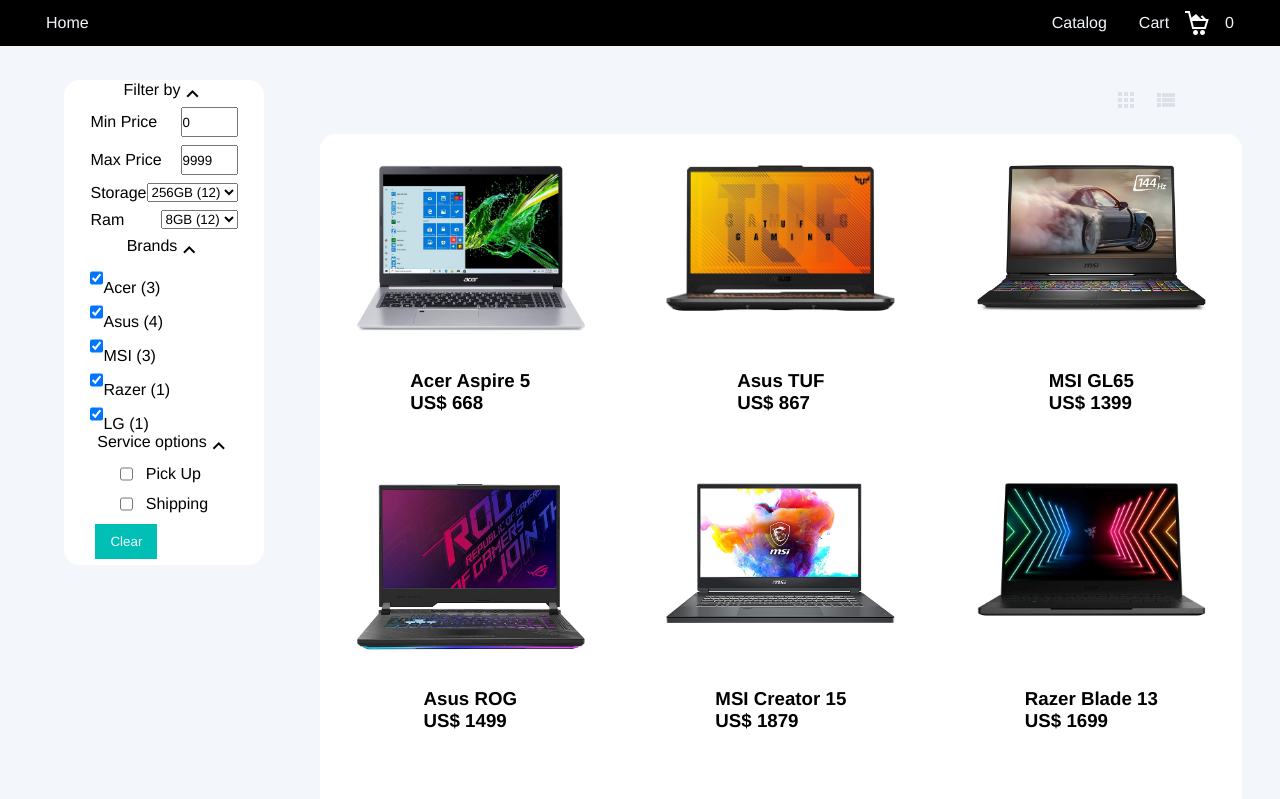
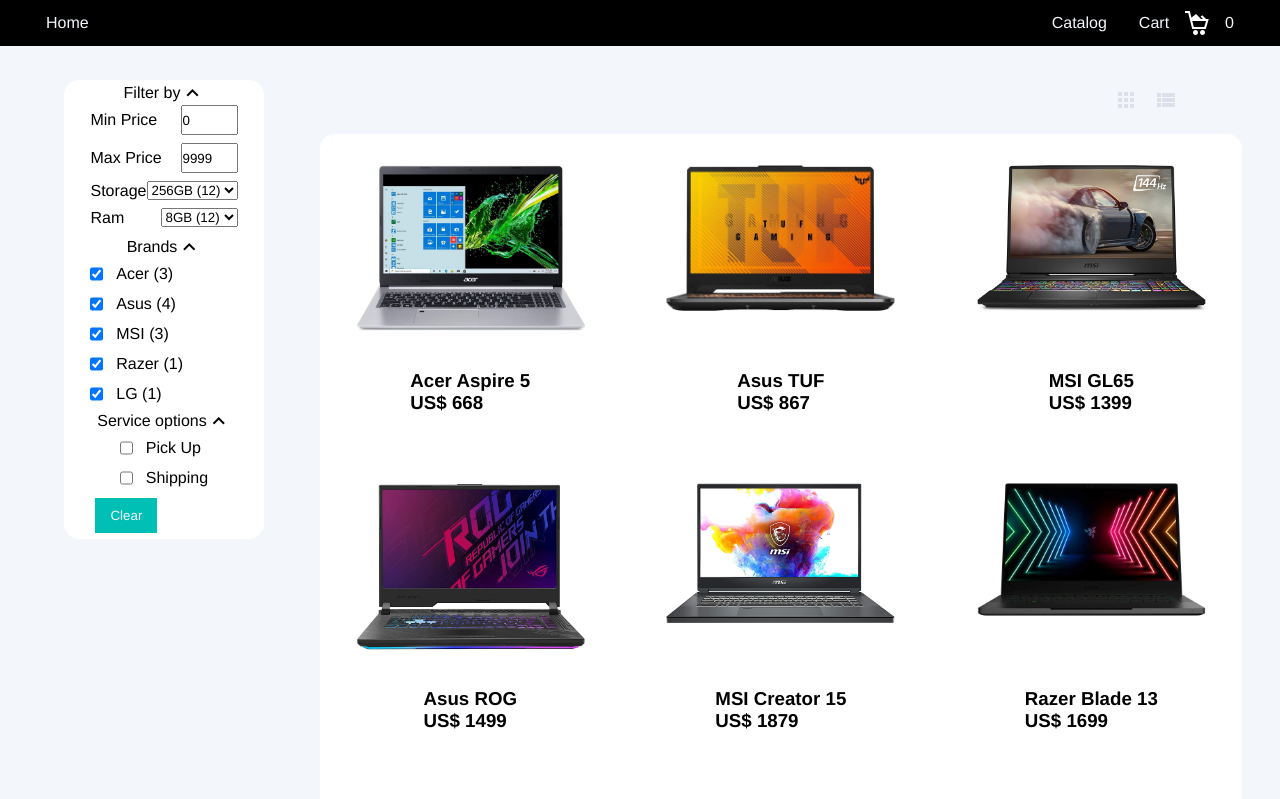
Before and after one commit to sebapkfd/ts-shopping-cart, a React (Create React App) app: page /shopping-cart/catalog in a window 1280 px wide. Shown: the top 799 px of the page. Built offline with nearby package versions, Linux system fonts and the light colour scheme.

Commit message:
Added styles to brand filter

```diff
--- a/src/App.css
+++ b/src/App.css
@@ -268,7 +268,7 @@
 }
 
 .filter p {
-    margin-bottom: 1vh;
+    /* margin-bottom: 1vh; */
 }
 
 .filter-input {
@@ -276,10 +276,6 @@
     justify-content: space-between;
     align-items: center;
     margin-bottom: 1vh;
-}
-
-.brand-option input {
-    margin-right: 1vw;
 }
 
 .empty {
--- a/src/components/AddItemOptions.js
+++ b/src/components/AddItemOptions.js
@@ -1,7 +1,6 @@
 import AddButton from "./AddButton";
 
 const AddItemOptions = ({ item }) => {
-
     return (item.stock > 0) ? (
         <div className='add-items-options'>
             <input type="number" name="amount" defaultValue={1} min="1" max={item.stock}/>
--- a/src/components/BrandFilter.js
+++ b/src/components/BrandFilter.js
@@ -3,6 +3,7 @@
 import { useDispatch, useSelector } from "react-redux";
 import { useState } from "react";
 import Drop from "./Drop";
+import styles from '../styles/serviceFilter.module.css'
 
 const BrandFilter = () => {
     const [show, setShow] = useState(true);
@@ -14,7 +15,7 @@
             <Drop values={{ title: 'Brands', show, setShow }}/>
             {(show) ? (itemsBrands.map(item => {
                 return(
-                    <div key={`${item.brand}Opt`} className={'option'}>
+                    <div key={`${item.brand}Opt`} className={styles.option}>
                         <input
                             type='checkbox'
                             checked={checked[item.brand]}
--- a/src/components/Empty.js
+++ b/src/components/Empty.js
@@ -1,5 +1,4 @@
 const Empty = () => {
-
     return (
         <div className='empty'>
             <span class="material-icons">block</span>
```
Also changed, not shown: 1 other file (tests, documents, lock files or other folders).
